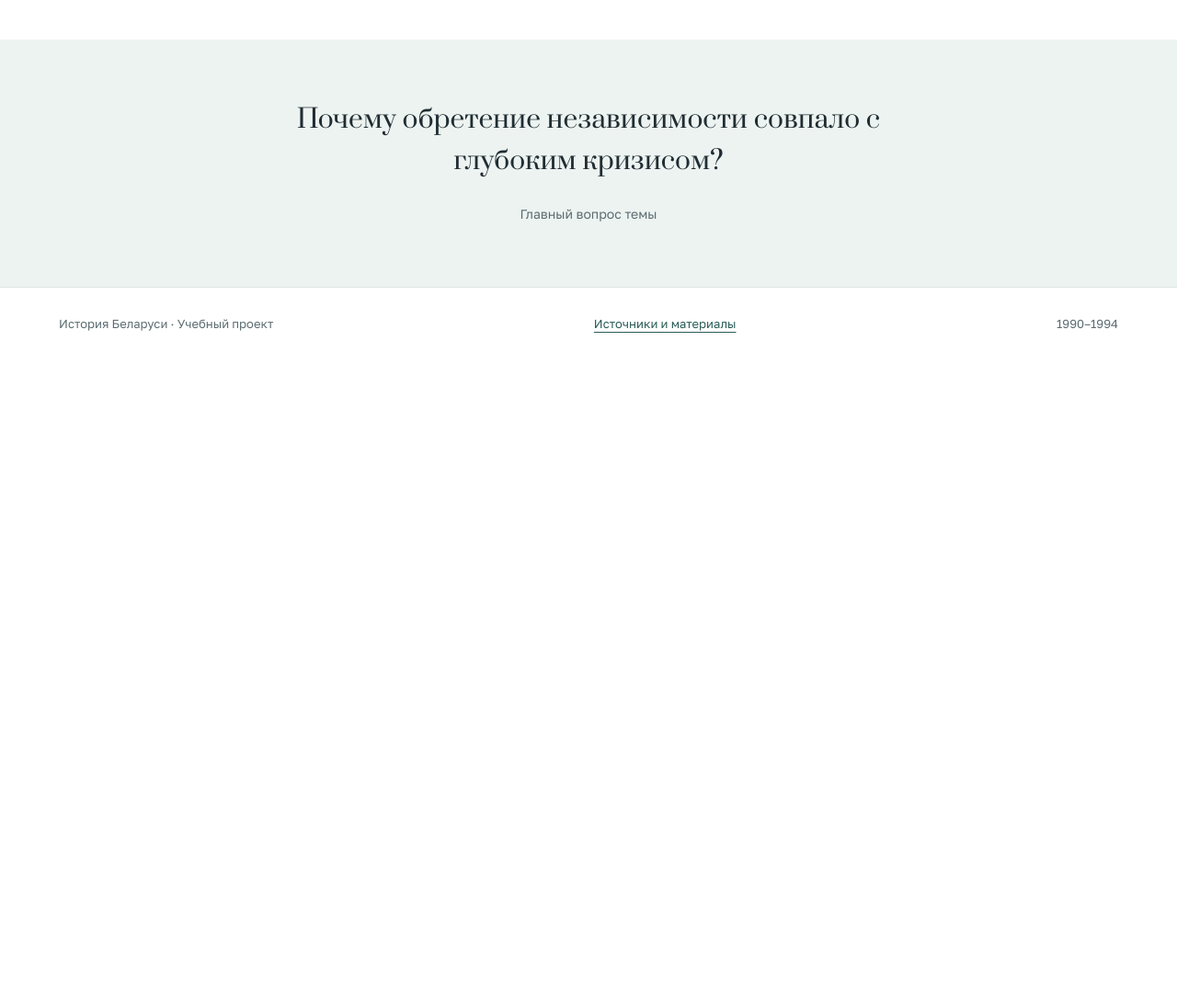
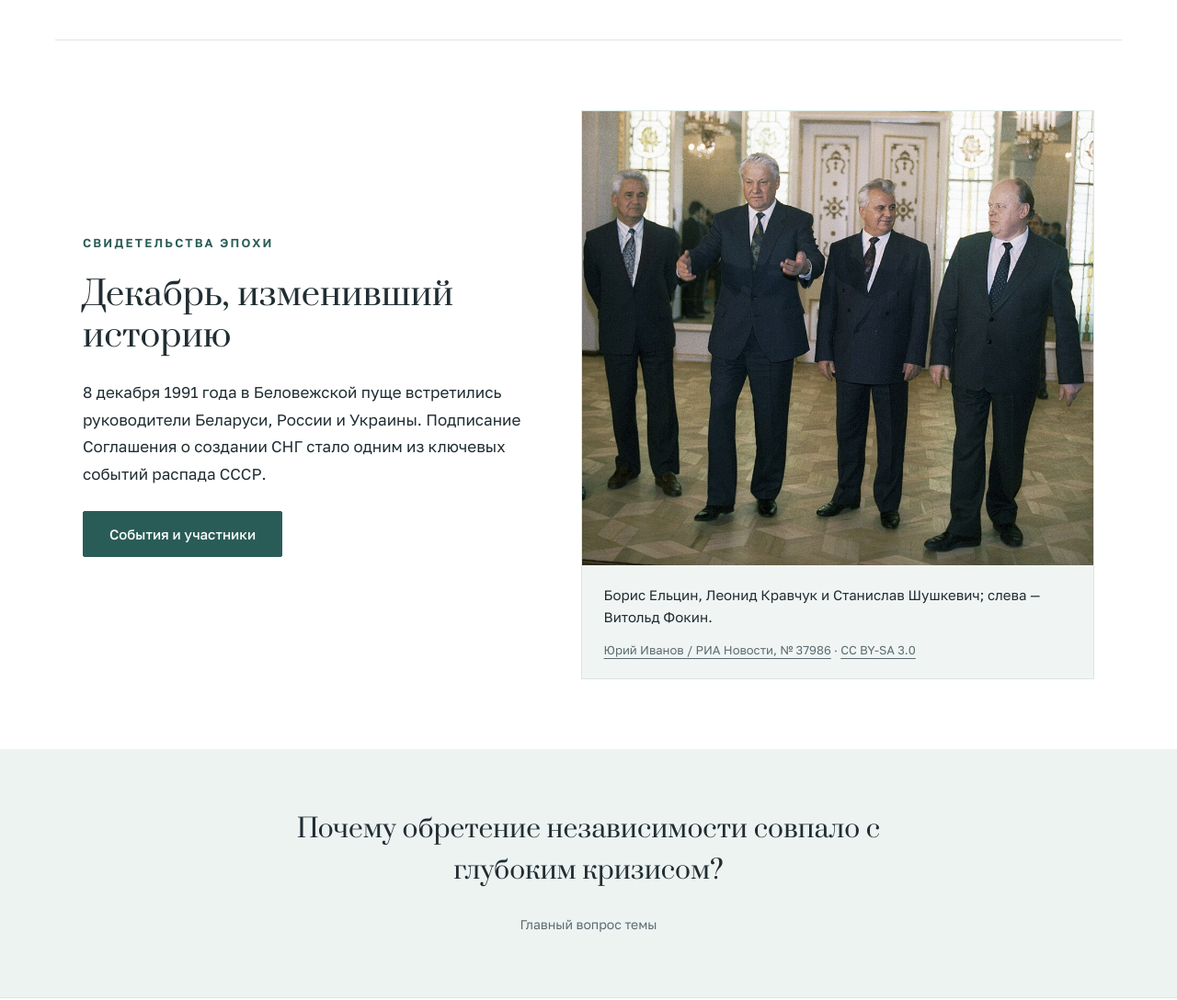
Before and after one commit to tilox337/elina-history, a plain HTML site: page index.html in a window 1280 px wide. Shown: the part 1300-2388 px from the top of the page at 92% size. Before the commit the page ends 1692 px from the top, so only its background shows below. Drawn offline with Linux system fonts and the light colour scheme.

Commit message:
new images

```diff
--- a/index.html
+++ b/index.html
@@ -71,7 +71,8 @@
           >
         </div>
       </section>
-      <section class="quote">
+      <section class="wrap archive-feature"><div><p class="eyebrow">Свидетельства эпохи</p><h2>Декабрь, изменивший историю</h2><p>8 декабря 1991 года в Беловежской пуще встретились руководители Беларуси, России и Украины. Подписание Соглашения о создании СНГ стало одним из ключевых событий распада СССР.</p><a class="button" href="#theory">События и участники</a></div><figure class="history-photo"><img src="assets/belovezha-1991.jpg" alt="Встреча руководителей в Беловежской пуще 8 декабря 1991 года" width="960" height="852" loading="lazy" decoding="async"><figcaption>Борис Ельцин, Леонид Кравчук и Станислав Шушкевич; слева — Витольд Фокин.<span class="photo-credit"><a href="https://commons.wikimedia.org/wiki/File:RIAN_archive_37986_Yeltsin,_Kravchuk_and_Shushkevich.jpg" target="_blank" rel="noopener">Юрий Иванов / РИА Новости, № 37986</a> · <a href="https://creativecommons.org/licenses/by-sa/3.0/" target="_blank" rel="noopener">CC BY-SA 3.0</a></span></figcaption></figure></section>
+<section class="quote">
         <p>Почему обретение независимости совпало с глубоким кризисом?</p>
         <span>Главный вопрос темы</span>
       </section></template
@@ -116,7 +117,8 @@
                 1991 года — событие, ускорившее его развязку.
               </p>
             </div>
-          </section>
+          <figure class="history-photo history-portrait"><img src="assets/gorbachev-1986.jpg" alt="Михаил Горбачёв выступает на пресс-конференции в Рейкьявике в 1986 году" width="500" height="742" loading="lazy" decoding="async"><figcaption><strong>Михаил Горбачёв</strong><p>Генеральный секретарь ЦК КПСС в 1985–1991 годах, Президент СССР в 1990–1991 годах. С его руководством связаны перестройка и гласность. На снимке — пресс-конференция в Рейкьявике, 1986 год.</p><span class="photo-credit"><a href="https://commons.wikimedia.org/wiki/File:RIAN_archive_359290_Mikhail_Gorbachev.jpg" target="_blank" rel="noopener">Юрий Абрамочкин / РИА Новости, № 359290</a> · <a href="https://creativecommons.org/licenses/by-sa/3.0/" target="_blank" rel="noopener">CC BY-SA 3.0</a></span></figcaption></figure>
+</section>
           <section id="dates">
             <h2>Путь к независимости</h2>
             <div class="timeline">
@@ -172,7 +174,8 @@
                 </p>
               </div>
             </div>
-          </section>
+          <figure class="history-photo"><img src="assets/belovezha-1991.jpg" alt="Участники встречи в Беловежской пуще: Витольд Фокин, Борис Ельцин, Леонид Кравчук и Станислав Шушкевич" width="960" height="852" loading="lazy" decoding="async"><figcaption><strong>Беловежская пуща · 8 декабря 1991 года</strong><p>Слева направо: Витольд Фокин, Борис Ельцин, Леонид Кравчук и Станислав Шушкевич. Встреча, во время которой было подписано Соглашение о создании СНГ.</p><span class="photo-credit"><a href="https://commons.wikimedia.org/wiki/File:RIAN_archive_37986_Yeltsin,_Kravchuk_and_Shushkevich.jpg" target="_blank" rel="noopener">Юрий Иванов / РИА Новости, № 37986</a> · <a href="https://creativecommons.org/licenses/by-sa/3.0/" target="_blank" rel="noopener">CC BY-SA 3.0</a></span></figcaption></figure>
+</section>
           <section id="politics">
             <h2>Политический кризис: поиск новой системы</h2>
             <p>
@@ -243,7 +246,8 @@
               государства. Кризис объяснялся как наследованными диспропорциями,
               так и сложностями преобразований.
             </p>
-          </section>
+          <figure class="history-photo history-banknote"><img src="assets/belarus-ruble-1992.jpg" alt="Лицевая сторона расчётного билета Национального банка Беларуси образца 1992 года достоинством один рубль с изображением зайца" width="960" height="487" loading="lazy" decoding="async"><figcaption><strong>Белорусский «зайчик»</strong><p>Расчётный билет Национального банка Республики Беларусь образца 1992 года, 1 рубль. Изображение зайца стало источником народного названия новых денег.</p><span class="photo-credit">Национальный банк Республики Беларусь · <a href="https://commons.wikimedia.org/wiki/File:Belarus-1992-Bill-1-Obverse.jpg" target="_blank" rel="noopener">Wikimedia Commons</a> · общественное достояние.</span></figcaption></figure>
+</section>
           <section id="terms">
             <h2>Ключевые понятия</h2>
             <details>
--- a/style.css
+++ b/style.css
@@ -659,3 +659,19 @@ fieldset label:has(input:checked) {
     }
 }
 .creator{display:grid;grid-template-columns:280px 1fr;gap:56px;align-items:start}.creator figure{margin:0}.creator img{display:block;width:100%;height:auto;border-radius:2px}.creator figcaption{margin-top:12px;line-height:1.6}.creator-details{margin:0}.creator-details dt{font-weight:600;color:var(--green);font-size:14px;margin-top:22px}.creator-details dd{margin:4px 0 0;padding-bottom:18px;border-bottom:1px solid var(--line)}@media(max-width:650px){.creator{grid-template-columns:1fr;gap:32px}.creator figure{max-width:280px}.creator h2{font-size:29px}}
+
+/* Исторические фотографии и документальные материалы */
+.history-photo { margin:32px 0; background:#f0f5f3; border:1px solid var(--line); overflow:hidden; }
+.history-photo img { display:block; width:100%; height:auto; }
+.history-photo figcaption { padding:20px 24px; font-size:15px; line-height:1.65; }
+.history-photo figcaption strong { display:block; font-size:19px; color:var(--ink); margin-bottom:8px; }
+.history-photo figcaption p { margin:0 0 14px; }
+.photo-credit { display:block; margin-top:12px; font-size:13px; color:var(--muted); line-height:1.7; }
+.photo-credit a { color:inherit; }
+.history-portrait { display:grid; grid-template-columns:minmax(180px,38%) 1fr; align-items:center; }
+.history-portrait img { align-self:start; }
+.history-banknote img { padding:24px; background:#e8efeb; }
+.archive-feature { display:grid; grid-template-columns:1fr 1.15fr; gap:56px; align-items:center; border-top:1px solid var(--line); }
+.archive-feature .history-photo { margin:0; }
+.archive-feature .button { margin-top:8px; }
+@media(max-width:760px) { .archive-feature { grid-template-columns:1fr; gap:28px; } .history-portrait { grid-template-columns:1fr; } .history-portrait img { max-height:420px; width:100%; object-fit:contain; background:#dbe5e0; } .history-photo figcaption { padding:18px; } .history-banknote img { padding:12px; } }
```
Also changed, not shown: assets/belarus-ruble-1992.jpg (added), assets/belovezha-1991.jpg (added), assets/gorbachev-1986.jpg (added).
